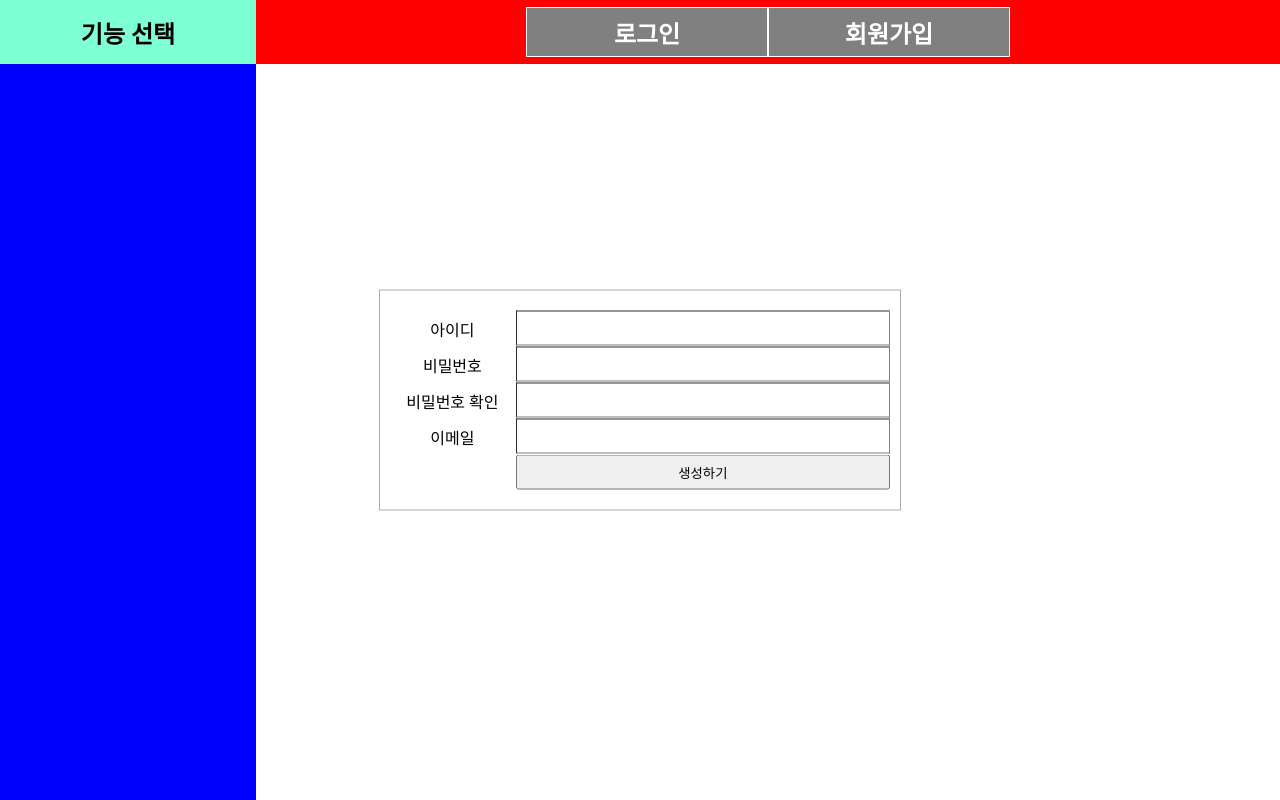
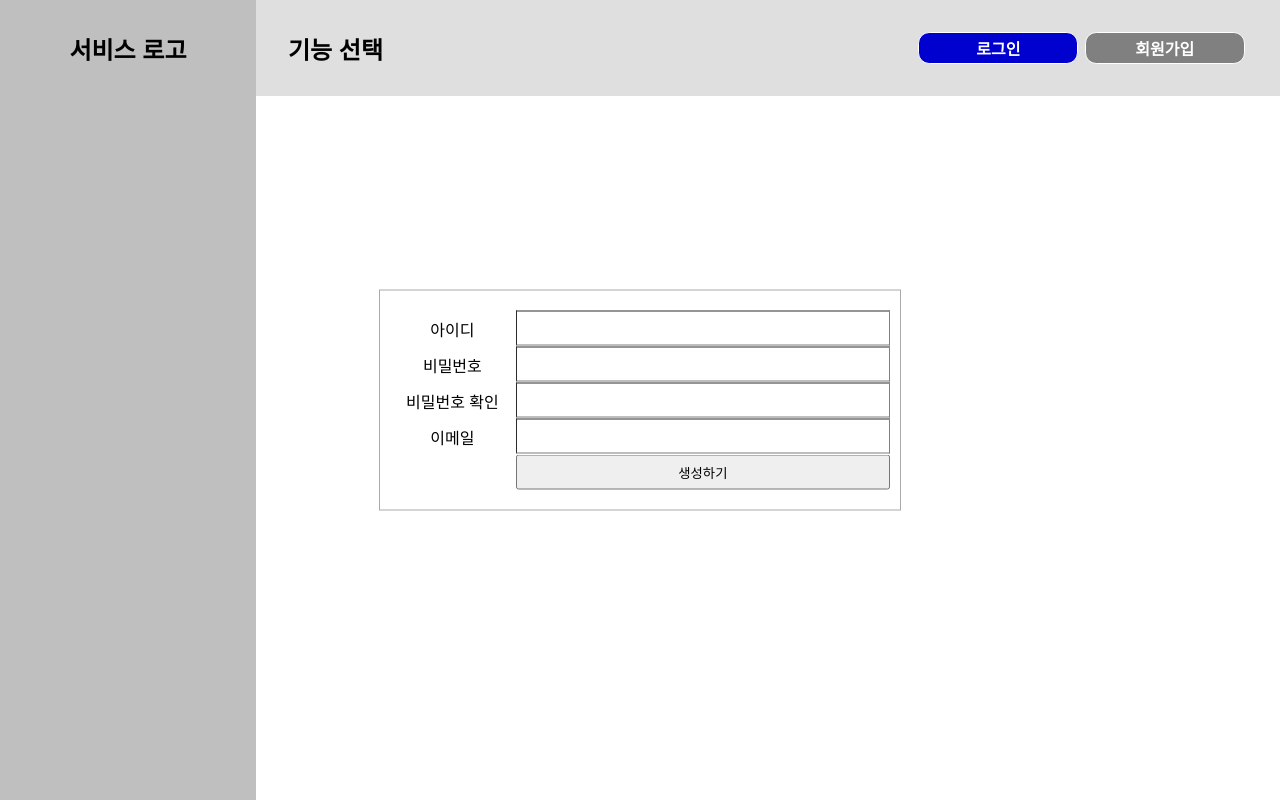
Before and after one commit to saibie/djangoEssentials, a Django app: page /account/signup/ in a window 1280 px wide. Run offline with Django 5.2, Linux system fonts and the light colour scheme; some web fonts are replaced.

Commit message:
font and account button style

```diff
--- a/source/settings/__init__.py
+++ b/source/settings/__init__.py
@@ -13,7 +13,7 @@ https://docs.djangoproject.com/en/5.0/ref/settings/
 from pathlib import Path
 
 # Build paths inside the project like this: BASE_DIR / 'subdir'.
-BASE_DIR = Path(__file__).resolve().parent.parent
+BASE_DIR = Path(__file__).resolve().parent.parent.parent
 
 
 # Quick-start development settings - unsuitable for production
@@ -31,6 +31,8 @@ ALLOWED_HOSTS = []
 # Application definition
 
 INSTALLED_APPS = [
+    "account.apps.AccountConfig",
+    "mainpage.apps.MainpageConfig",
     "django.contrib.admin",
     "django.contrib.auth",
     "django.contrib.contenttypes",
@@ -54,7 +56,7 @@ ROOT_URLCONF = "source.urls"
 TEMPLATES = [
     {
         "BACKEND": "django.template.backends.django.DjangoTemplates",
-        "DIRS": [],
+        "DIRS": [BASE_DIR / 'templates'],
         "APP_DIRS": True,
         "OPTIONS": {
             "context_processors": [
--- a/static/css/styles.css
+++ b/static/css/styles.css
@@ -1,35 +1,55 @@
+@import url("https://cdn.jsdelivr.net/gh/orioncactus/pretendard@v1.3.9/dist/web/variable/pretendardvariable-dynamic-subset.min.css");
+
 html, body {
     height: 100%;
     margin:0px;
+    font-family: "Pretendard Variable", Pretendard, sans-serif !important;
+}
+button {
+    font-family: "Pretendard Variable", Pretendard, sans-serif !important;
 }
 :root {
-    --main-body-height: calc(100vh - 4rem);
+    --main-body-height: calc(100vh - 6rem);
     --main-body-width: calc(100vw - 16rem);
 }
 .main-body {
     display: grid;
-    grid-template-rows: 4rem var(--main-body-height);
+    grid-template-rows: 6rem var(--main-body-height);
     grid-template-columns: 16rem var(--main-body-width);
     width: 100vw;
     height: 100vh;
+    box-sizing: border-box;
+}
+.service-logo {
+    display: flex;
+    align-items: center;
+    justify-content: center;
+    background-color: #bfbfbf;
+    font-size: 1.5rem;
+    font-weight: bold;
+}
+.top-controllers {
+    background-color: #dfdfdf;
+    display: flex;
+    flex-direction: row;
+    align-items: center;
+    justify-content: space-between;
+    padding: 0rem 2rem;
+    box-sizing: border-box;
 }
 .apptitle {
     display: flex;
     align-items: center;
     justify-content: center;
-    background-color: aquamarine;
     font-size: 1.5rem;
     font-weight: bold;
 }
-.top-controllers {
-    background-color: red;
+.account-controllers {
     display: flex;
     flex-direction: row;
-    align-items: center;
-    justify-content: center;
 }
 .left-controllers{
-    background-color: blue;
+    background-color: #bfbfbf;
 }
 
 /* 버튼 */
@@ -49,3 +69,25 @@ html, body {
 .disabled {
     color: #999999;
 }
+
+/* 본문 */
+.account-button {
+    display: flex;
+    align-items: center;
+    justify-content: center;
+    color: white; font-weight: bold; text-decoration: none;
+    width: 10rem;
+    height: 2rem;
+    background-color: grey;
+    font-size: 1rem;
+    font-weight: bold;
+    border: 1px solid white;
+    border-radius: .7rem;
+    margin: 0rem .2rem;
+}
+.account-name {
+    background-color: #00007f;
+}
+.account-login {
+    background-color: #0000cf;
+}
--- a/static/js/script.js
+++ b/static/js/script.js
@@ -145,6 +145,16 @@ function jsFormSubmitter(url, data, method='post') {
     form.submit();
 }
 
+// 계정관리버튼 form제출
+document.querySelectorAll('button.account-button').forEach(btn => {
+    btn.addEventListener('click', (e) => {
+        e.preventDefault();
+        const url = btn.getAttribute('url');
+        const method = btn.getAttribute('method');
+        jsFormSubmitter(url, {}, method);
+    })
+})
+
 // fetch 후 func를 실행하는 함수
 function funcAfterFetch(url, data, func) {
     const csrftoken = csrftokenLoader();
--- a/templates/base.html
+++ b/templates/base.html
@@ -8,7 +8,12 @@
         <link rel="stylesheet" href="{% static 'css/account.css' %}">
     </head>
     <body>
+        {% csrf_token %}
         <div class="main-body">
+            <div class="service-logo">
+                서비스 로고
+            </div>
+            <div class="top-controllers">
                 <div class="apptitle">
                     {% if pagetitle is None %}
                     기능 선택
@@ -16,17 +21,16 @@
                     {{ pagetitle }}
                     {% endif %}
                 </div>
-            <div class="top-controllers">
+                <div class="account-controllers">
                     {% if user.is_authenticated %}
-                <div class="base-button">{{ user.username }}</div>
-                <form method="post" action="{% url 'account:logout' %}"> <!-- Django 5 이후로 로그아웃은 POST 요청만 받음 -->
-                    {% csrf_token %}
-                    <button class="base-button">로그아웃</button>
+                    <button class="base-button account-button account-name">{{ user.username }}</button>
+                    <button class="base-button account-button" url="{% url 'account:logout' %}" method="post">로그아웃</button>
                     </form>
                     {% else %}
-                <a class="base-button" href="{% url 'account:login' %}">로그인</a>
-                <a class="base-button" href="{% url 'account:signup' %}">회원가입</a>
+                    <button class="base-button account-button account-login" url="{% url 'account:login' %}" method="get">로그인</button>
+                    <button class="base-button account-button" url="{% url 'account:signup' %}" method="get">회원가입</button>
                     {% endif %}
+                </div>
             </div>
             <div class="left-controllers">
             </div>
```
Lines whose indentation alone changed are shown as unchanged.
